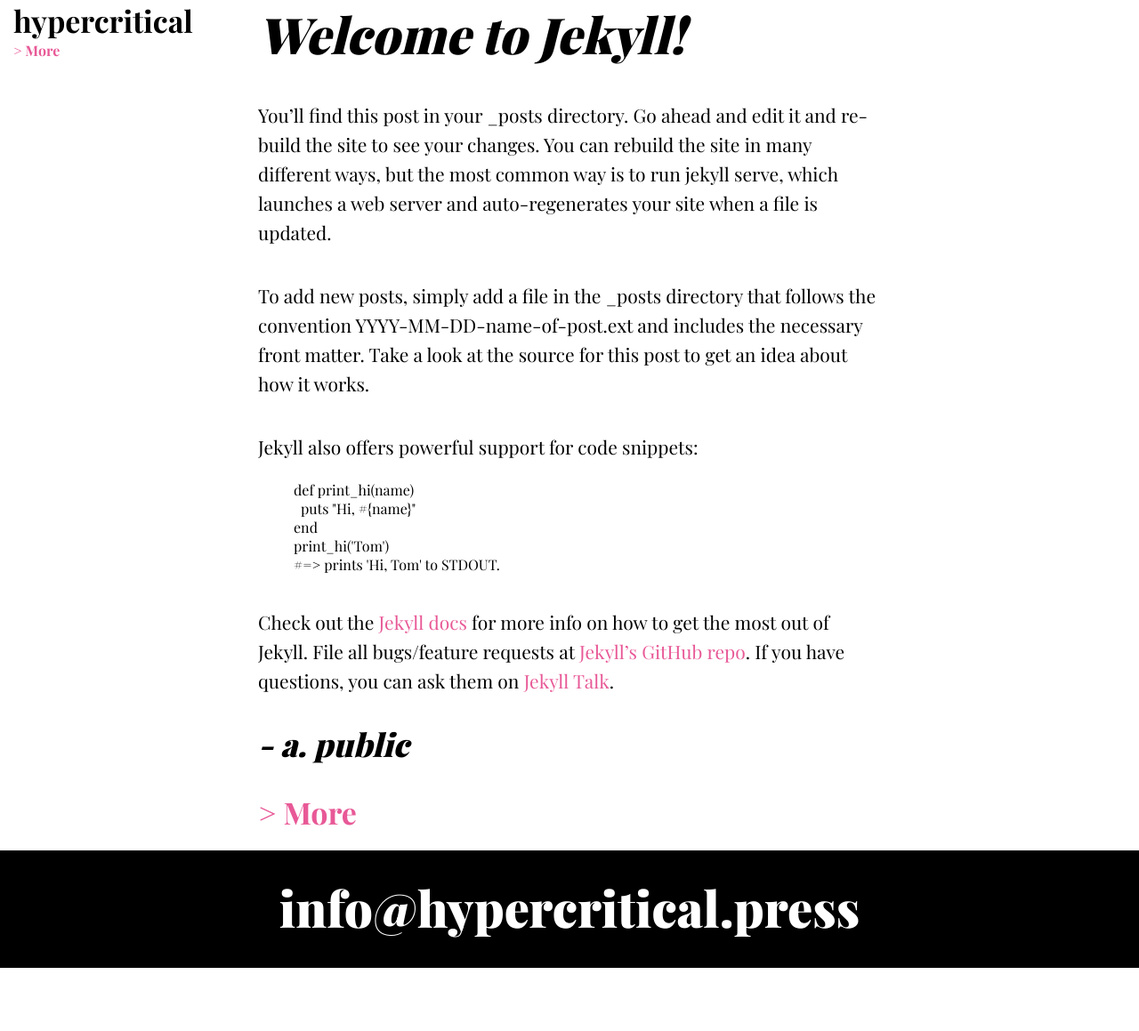
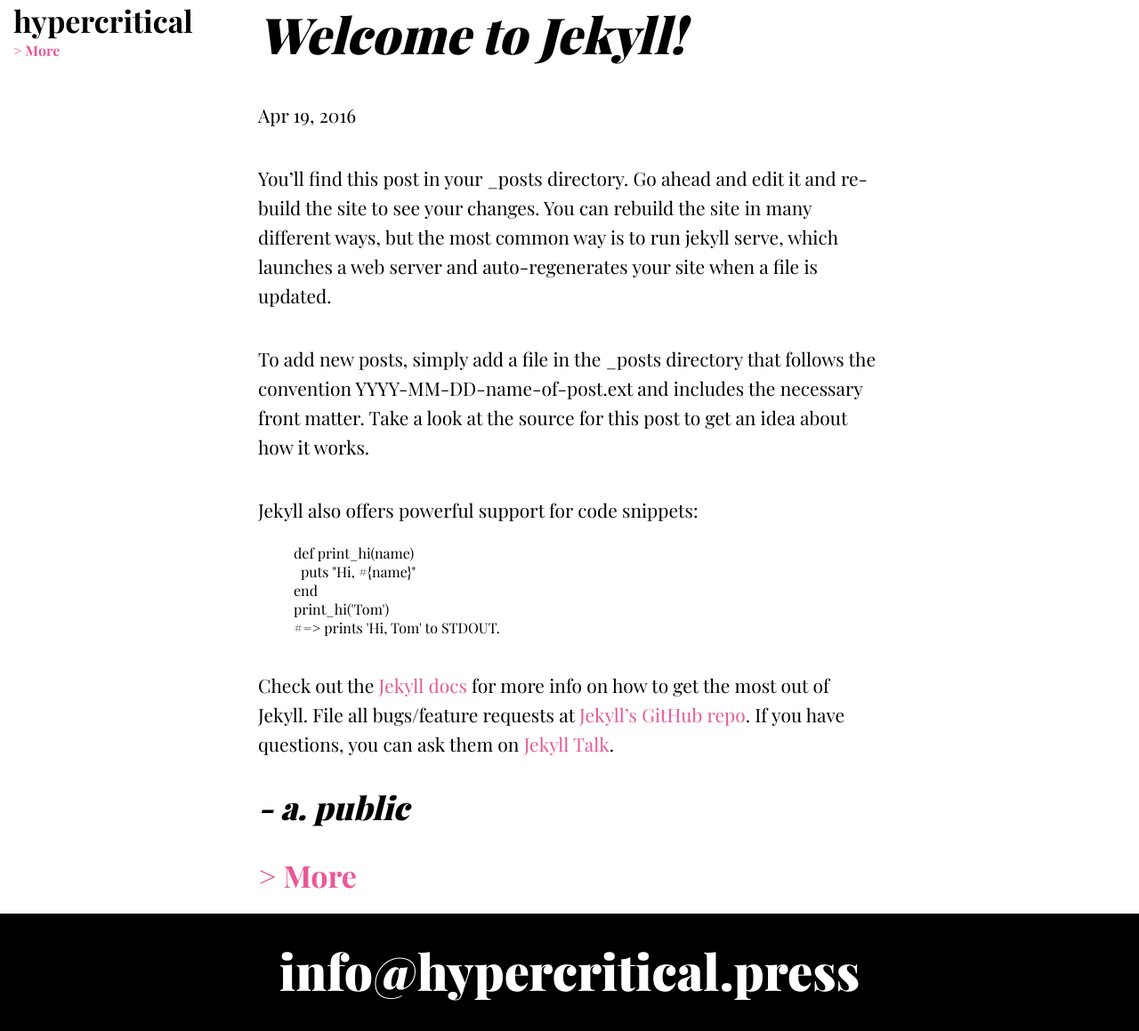
Before and after one commit to Hypercritical/hypercritical, a Jekyll site: the page built from index.html, in a window 1280 px wide. Shown: the whole page at 89% size. Built offline with Jekyll 4.4.1, drawn with Linux system fonts in a browser that asks for light colours; some web fonts are replaced; before the commit the page ends 1088 px from its top, so only the background shows below that.

Commit message:
Update index.html

```diff
--- a/index.html
+++ b/index.html
@@ -4,6 +4,6 @@ layout: home
 
 {% for post in site.posts limit:1 %}
   <h1 class="page-heading"><a href="{{post.url}}">{{post.title}}</a></h1>
-   <p class="post-meta"><time datetime="{{ page.date | date_to_xmlschema }}" itemprop="datePublished">{{ page.date | date: "%b %-d, %Y" }}</time>{% if page.author %} • <span itemprop="author" itemscope itemtype="http://schema.org/Person"><span itemprop="name">{{ page.author }}</span></span>{% endif %}</p>
+  <p class="post-meta"><time datetime="{{ post.date | date_to_xmlschema }}" itemprop="datePublished">{{ post.date | date: "%b %-d, %Y" }}</time>{% if post.author %} • <span itemprop="author" itemscope itemtype="http://schema.org/Person"><span itemprop="name">{{ post.author }}</span></span>{% endif %}</p>
   {{ post.content }}
 {% endfor %}
```
